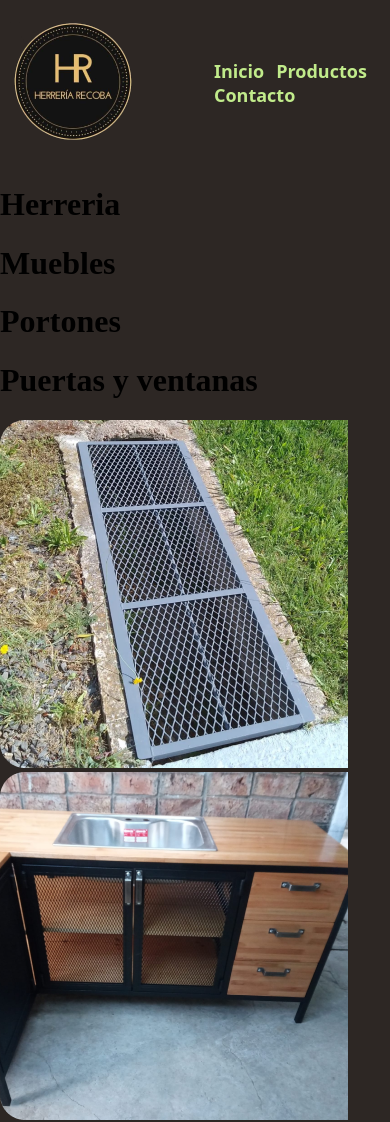
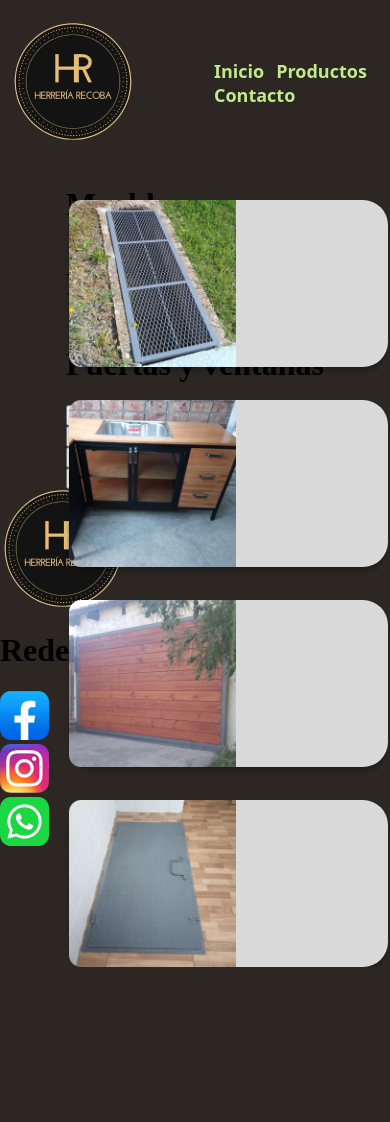
Before and after one commit to fabricionirvana/herreriarecoba, a plain HTML site: page pages/productos.html in a window 390 px wide. Shown: the top 1122 px of the page. After the commit the page ends 967 px from the top, so only its background shows below. Drawn offline with Linux system fonts and the light colour scheme.

Commit message:
correcciones

```diff
--- a/css/estilo.css
+++ b/css/estilo.css
@@ -583,20 +583,112 @@ a {flex-direction: row; position: relative; text-decoration: none; color: #C1EB8
     .gridproducto{
         display: grid;
         grid-template-areas:
-        "headercontacto"
-        "maincontacto"
-        "footercontacto";
+        "headerprod"
+        "mainproducto"
+        "footerproducto";
         grid-template-columns: 100%;
         grid-template-rows: auto auto auto  }
+   .headerprod {
+    display: flex;
+    justify-content: space-between;
+    height: 145px;
+    align-items: center;
+    padding: 10px;
+   }
 
+  .logoproducto {display: flex;
+            position: absolute;
+        width: 56px;
+        height: 53px;
+        left: 75px;
+        top: 6px;
+        }
+  .mainproducto {
+    display: grid;
+    align-items: stretch;
+    justify-content: space-around;
+    flex-direction: column;
+  }
+  .container1 {display: flex;
+    flex-direction: column;
+    position: absolute;
+width: 319px;
+height: 167px;
+left: 69px;
+top: 200px;
+background-color: #d9d9d9;
+box-shadow: 0px 4px 4px rgba(0, 0, 0, 0.25);
+border-radius: 25px;
+}
+.container2 {display: flex;
+    flex-direction: column;
+    position: absolute;
+width: 319px;
+height: 167px;
+left: 69px;
+top: 400px;
+background-color: #d9d9d9;
+box-shadow: 0px 4px 4px rgba(0, 0, 0, 0.25);
+border-radius: 25px;
+}
+.container3 {display: flex;
+    flex-direction: column;
+    position: absolute;
+width: 319px;
+height: 167px;
+left: 69px;
+top: 600px;
+background-color: #d9d9d9;
+box-shadow: 0px 4px 4px rgba(0, 0, 0, 0.25);
+border-radius: 25px;
+}
+.container4 {display: flex;
+    flex-direction: column;
+    position: absolute;
+width: 319px;
+height: 167px;
+left: 69px;
+top: 800px;
+background-color: #d9d9d9;
+box-shadow: 0px 4px 4px rgba(0, 0, 0, 0.25);
+border-radius: 25px;
+}
+.herrefoto {display: flex; flex-direction: row;
+    position: absolute;
+    width: 319px;
+    height: 167px;
+    left: 69px;
+    top: 200px;
+}
+.muefoto {display: flex; flex-direction: row;
+    position: absolute;
+    width: 319px;
+    height: 167px;
+    left: 69px;
+    top: 400px;
+}
+.portfoto {display: flex; flex-direction: row;
+    position: absolute;
+    width: 319px;
+    height: 167px;
+    left: 69px;
+    top: 600px;
+}
+.pyvfoto {display: flex; flex-direction: row;
+    position: absolute;
+    width: 319px;
+    height: 167px;
+    left: 69px;
+    top: 800px;
+}
+.textproduct {position: absolute;
+    font-size: 15px; font-family: system-ui, -apple-system, BlinkMacSystemFont, 'Segoe UI', Roboto, Oxygen, Ubuntu, Cantarell, 'Open Sans', 'Helvetica Neue', sans-serif;
+    left: 90px;
+    top: 210px;
+    color: #2B2A2A;
 }
 
-.logoproducto {display: flex;
-    position: absolute;
-width: 56px;
-height: 53px;
-left: 75px;
-top: 6px;
+
 
 
 }
```
